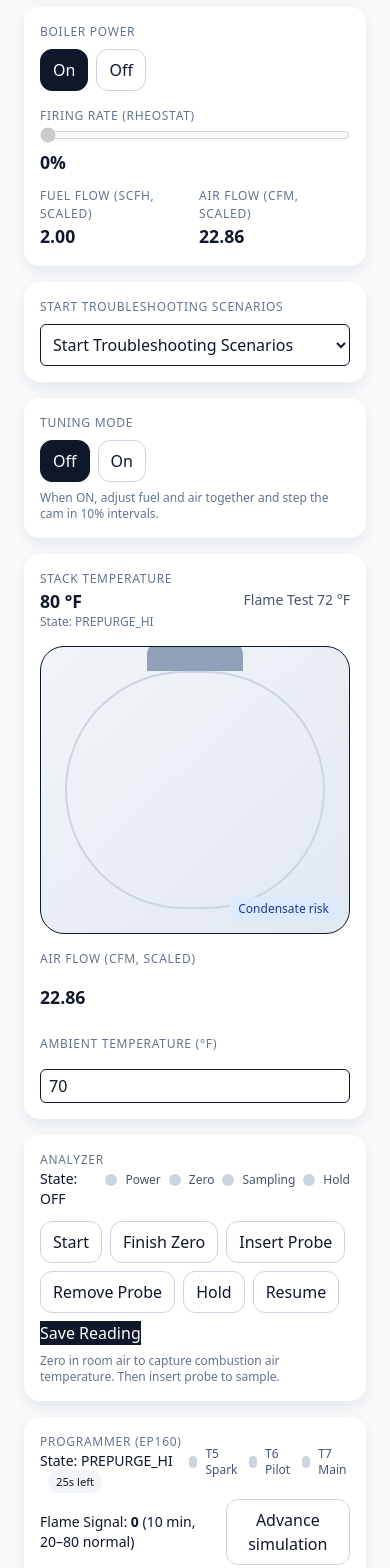
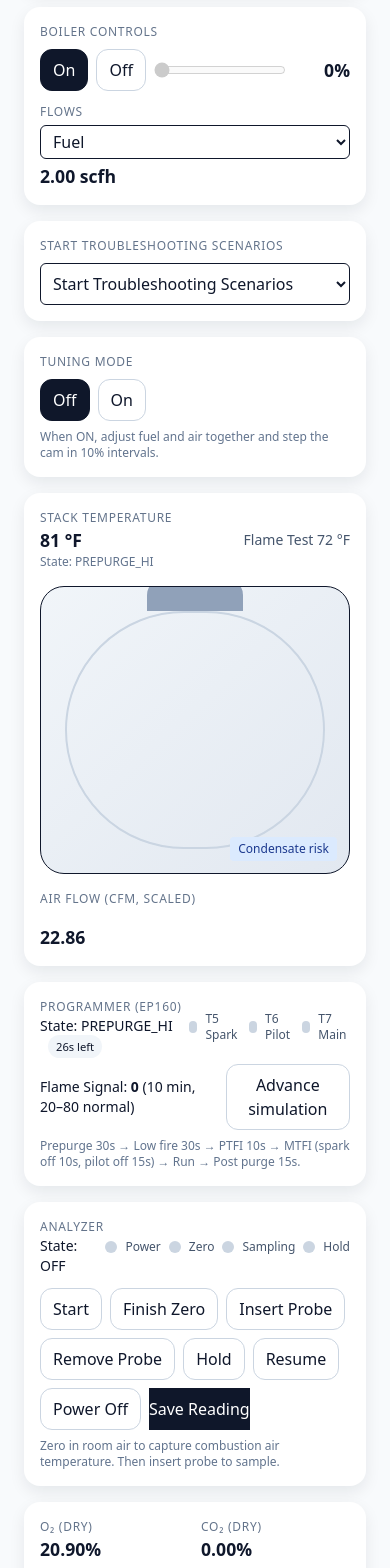
Before and after one commit to ecconvert/combustion-trainer, a React (Vite) app: page / in a window 390 px wide. Shown: the part 300-1868 px from the top of the page. Built offline with nearby package versions, Linux system fonts and the light colour scheme.

Commit message:
refactor: reorganize GUI with collapsible technician panels

```diff
--- a/src/App.jsx
+++ b/src/App.jsx
@@ -148,6 +148,15 @@ export default function CombustionTrainer() {
   const [fuelFlow, setFuelFlow] = useState(5); // fuel flow (arbitrary mol/min scale)
   const [airFlow, setAirFlow] = useState(60); // combustion air flow (mol/min)
   const [ambientF, setAmbientF] = useState(70); // surrounding temperature
+  const [flowDisplay, setFlowDisplay] = useState("fuel"); // which flow to show
+
+  // UI collapse/visibility toggles
+  const [showProgrammer, setShowProgrammer] = useState(true);
+  const [showTrendGraph, setShowTrendGraph] = useState(false);
+  const [showTrendTable, setShowTrendTable] = useState(false);
+  const [showSaved, setShowSaved] = useState(false);
+  const [showClock, setShowClock] = useState(false);
+  const [showAmbient, setShowAmbient] = useState(false);
 
   // ----------------------- Burner simulator state machine -----------------------
   const [burnerState, setBurnerState] = useState("OFF"); // current programmer state
@@ -580,6 +589,7 @@ useEffect(() => {
   const insertProbe = () => { if (anState === "READY") { setProbeInFlue(true); setAnState("SAMPLING"); } };
   const holdAnalyzer = () => { if (anState === "SAMPLING") setAnState("HOLD"); };
   const resumeAnalyzer = () => { if (anState === "HOLD") setAnState("SAMPLING"); };
+  const powerOffAnalyzer = () => { setAnState("OFF"); setProbeInFlue(false); };
   const saveReading = () => {
     const row = {
       t: new Date().toLocaleTimeString(),
@@ -755,12 +765,10 @@ const rheostatRampRef = useRef(null);
 
 
           <div className="card">
-            <div className="label">Boiler Power</div>
+            <div className="label">Boiler Controls</div>
             <div className="flex items-center gap-2 mt-2">
               <button className={`btn ${boilerOn ? 'btn-primary' : ''}`} onClick={() => setBoilerOn(true)}>On</button>
               <button className="btn" onClick={() => setBoilerOn(false)}>Off</button>
-            </div>
-            <div className="label mt-4">Firing Rate (rheostat)</div>
               <input
                 aria-label="firing rate"
                 type="range"
@@ -769,19 +777,26 @@ const rheostatRampRef = useRef(null);
                 step={1}
                 value={rheostat}
                 onChange={(e) => { if (!canSetFiring) return; setRheostat(parseInt(e.target.value)); }}
-              className="w-full"
+                className="flex-1"
                 disabled={!canSetFiring}
               />
-            <div className="value">{rheostat}%</div>
+              <div className="value w-14 text-right">{rheostat}%</div>
+            </div>
             {!tuningActive && (
-              <div className="mt-3 grid grid-cols-2 gap-2">
-                <div>
-                  <div className="label">Fuel Flow ({FUELS[fuelKey].unit}, scaled)</div>
-                  <div className="value">{fuelFlow.toFixed(2)}</div>
-                </div>
-                <div>
-                  <div className="label">Air Flow (cfm, scaled)</div>
-                  <div className="value">{Number(airFlow).toFixed(2)}</div>
+              <div className="mt-3">
+                <div className="label">Flows</div>
+                <select
+                  className="w-full border rounded-md px-2 py-1 mt-1"
+                  value={flowDisplay}
+                  onChange={(e) => setFlowDisplay(e.target.value)}
+                >
+                  <option value="fuel">Fuel</option>
+                  <option value="air">Air</option>
+                </select>
+                <div className="value mt-1">
+                  {flowDisplay === 'fuel'
+                    ? `${fuelFlow.toFixed(2)} ${FUELS[fuelKey].unit}`
+                    : `${Number(airFlow).toFixed(2)} cfm`}
                 </div>
               </div>
             )}
@@ -1044,37 +1059,8 @@ const rheostatRampRef = useRef(null);
                     <div className="value">{Number(airFlow).toFixed(2)}</div>
                   </>
                 )}
-
-                <div className="label mt-6">Ambient Temperature (°F)</div>
-                <input aria-label="ambient temperature" type="number" className="w-full border rounded-md px-2 py-1" value={ambientF} onChange={(e) => setAmbientF(parseFloat(e.target.value || 0))} />
               </div>
             </div>
-          </div>
-
-          {/* Analyzer dock */}
-          <div className="card mt-4">
-            <div className="flex items-center justify-between">
-              <div>
-                <div className="label">Analyzer</div>
-                <div className="text-sm">State: {anState} {probeInFlue && <span className="pill bg-slate-100 ml-2">Probe in flue</span>}</div>
-              </div>
-              <div className="flex gap-2 items-center">
-                <Led on={anState !== "OFF"} label="Power" />
-                <Led on={anState === "ZERO"} label="Zero" color="#06b6d4" />
-                <Led on={anState === "SAMPLING"} label="Sampling" color="#84cc16" />
-                <Led on={anState === "HOLD"} label="Hold" color="#f59e0b" />
-              </div>
-            </div>
-            <div className="mt-3 flex flex-wrap gap-2">
-              <button className="btn" onClick={startAnalyzer}>Start</button>
-              <button className="btn" onClick={finishZero} disabled={anState !== "ZERO"}>Finish Zero</button>
-              <button className="btn" onClick={insertProbe} disabled={anState !== "READY"}>Insert Probe</button>
-              <button className="btn" onClick={() => setProbeInFlue(false)}>Remove Probe</button>
-              <button className="btn" onClick={holdAnalyzer} disabled={anState !== "SAMPLING"}>Hold</button>
-              <button className="btn" onClick={resumeAnalyzer} disabled={anState !== "HOLD"}>Resume</button>
-              <button className="btn-primary" onClick={saveReading} disabled={anState === "OFF"}>Save Reading</button>
-            </div>
-            <div className="mt-2 text-xs text-slate-500">Zero in room air to capture combustion air temperature. Then insert probe to sample.</div>
           </div>
 
           <div className="card mt-4">
@@ -1096,10 +1082,70 @@ const rheostatRampRef = useRef(null);
             </div>
             <div className="mt-2 text-xs text-slate-500">Prepurge {EP160.PURGE_HF_SEC}s → Low fire {EP160.LOW_FIRE_MIN_SEC}s → PTFI {EP160.PTFI_SEC}s → MTFI (spark off {EP160.MTFI_SPARK_OFF_SEC}s, pilot off {EP160.MTFI_PILOT_OFF_SEC}s) → Run → Post purge {EP160.POST_PURGE_SEC}s.</div>
           </div>
-          {/* Trend chart */}
-          <div className="card mt-4">
-            <div className="label">Trend (last {history.length} points)</div>
-            <div className="h-64">
+        </section>
+
+        {/* Right readouts and saved table */}
+        <section className="col-span-12 lg:col-span-3 space-y-4">
+          <div className="card">
+            <div className="flex items-center justify-between">
+              <div>
+                <div className="label">Analyzer</div>
+                <div className="text-sm">State: {anState} {probeInFlue && <span className="pill bg-slate-100 ml-2">Probe in flue</span>}</div>
+              </div>
+              <div className="flex gap-2 items-center">
+                <Led on={anState !== "OFF"} label="Power" />
+                <Led on={anState === "ZERO"} label="Zero" color="#06b6d4" />
+                <Led on={anState === "SAMPLING"} label="Sampling" color="#84cc16" />
+                <Led on={anState === "HOLD"} label="Hold" color="#f59e0b" />
+              </div>
+            </div>
+            <div className="mt-3 flex flex-wrap gap-2">
+              <button className="btn" onClick={startAnalyzer}>Start</button>
+              <button className="btn" onClick={finishZero} disabled={anState !== "ZERO"}>Finish Zero</button>
+              <button className="btn" onClick={insertProbe} disabled={anState !== "READY"}>Insert Probe</button>
+              <button className="btn" onClick={() => setProbeInFlue(false)}>Remove Probe</button>
+              <button className="btn" onClick={holdAnalyzer} disabled={anState !== "SAMPLING"}>Hold</button>
+              <button className="btn" onClick={resumeAnalyzer} disabled={anState !== "HOLD"}>Resume</button>
+              <button className="btn" onClick={powerOffAnalyzer}>Power Off</button>
+              <button className="btn-primary" onClick={saveReading} disabled={anState === "OFF"}>Save Reading</button>
+            </div>
+            <div className="mt-2 text-xs text-slate-500">Zero in room air to capture combustion air temperature. Then insert probe to sample.</div>
+          </div>
+
+          <div className="card grid grid-cols-2 gap-3" role="group" aria-label="readouts">
+            <div><div className="label">O₂ (dry)</div><div className="value">{disp.O2.toFixed(2)}%</div></div>
+            <div><div className="label">CO₂ (dry)</div><div className="value">{disp.CO2.toFixed(2)}%</div></div>
+            <div><div className="label">CO</div><div className="value">{Math.round(disp.CO)} ppm</div></div>
+            <div><div className="label">CO air-free</div><div className="value">{Math.round(disp.COaf)} ppm</div></div>
+            <div><div className="label">NOₓ</div><div className="value">{Math.round(disp.NOx)} ppm</div></div>
+            <div><div className="label">Excess Air</div><div className="value">{((steady.excessAir - 1) * 100).toFixed(1)}%</div></div>
+            <div><div className="label">Efficiency</div><div className="value">{Number(disp.Eff).toFixed(1)}%</div></div>
+            <div><div className="label">Stack</div><div className="value">{Math.round(disp.StackF)} °F</div></div>
+
+            {/* Targets overlay */}
+            <div className="col-span-2 text-xs text-slate-500 mt-1">
+              Targets for {fuelKey}: O₂ {fuel.targets.O2[0]} to {fuel.targets.O2[1]} percent; CO AF ≤ {fuel.targets.COafMax} ppm; stack {fuel.targets.stackF[0]} to {fuel.targets.stackF[1]} °F.
+            </div>
+            <div className="col-span-2 mt-2">
+              <button className="label w-full text-left" onClick={() => setShowAmbient(!showAmbient)}>Ambient Temp</button>
+              {showAmbient && (
+                <input
+                  aria-label="ambient temperature"
+                  type="number"
+                  className="w-full border rounded-md px-2 py-1 mt-1"
+                  value={ambientF}
+                  onChange={(e) => setAmbientF(parseFloat(e.target.value || 0))}
+                />
+              )}
+            </div>
+          </div>
+
+          <div className="card">
+            <div className="flex items-center justify-between">
+              <div className="label">Trend Graph</div>
+              <button className="btn btn-sm" onClick={() => setShowTrendGraph(!showTrendGraph)}>{showTrendGraph ? 'Hide' : 'Show'}</button>
+            </div>
+            <div className={`h-64 mt-2 ${showTrendGraph ? '' : 'hidden'}`}>
               <ResponsiveContainer width="100%" height="100%">
                 <LineChart data={history} margin={{ top: 10, right: 20, left: 0, bottom: 0 }}>
                   <CartesianGrid strokeDasharray="3 3" />
@@ -1116,116 +1162,45 @@ const rheostatRampRef = useRef(null);
               </ResponsiveContainer>
             </div>
           </div>
-        </section>
 
-        {/* Right readouts and saved table */}
-        <section className="col-span-12 lg:col-span-3 space-y-4">
-          <div className="card grid grid-cols-2 gap-3" role="group" aria-label="readouts">
-            <div><div className="label">O₂ (dry)</div><div className="value">{disp.O2.toFixed(2)}%</div></div>
-            <div><div className="label">CO₂ (dry)</div><div className="value">{disp.CO2.toFixed(2)}%</div></div>
-            <div><div className="label">CO</div><div className="value">{Math.round(disp.CO)} ppm</div></div>
-            <div><div className="label">CO air-free</div><div className="value">{Math.round(disp.COaf)} ppm</div></div>
-            <div><div className="label">NOₓ</div><div className="value">{Math.round(disp.NOx)} ppm</div></div>
-            <div><div className="label">Excess Air</div><div className="value">{((steady.excessAir - 1) * 100).toFixed(1)}%</div></div>
-            <div><div className="label">Efficiency</div><div className="value">{Number(disp.Eff).toFixed(1)}%</div></div>
-            <div><div className="label">Stack</div><div className="value">{Math.round(disp.StackF)} °F</div></div>
-
-            {/* Targets overlay */}
-            <div className="col-span-2 text-xs text-slate-500 mt-1">
-              Targets for {fuelKey}: O₂ {fuel.targets.O2[0]} to {fuel.targets.O2[1]} percent; CO AF ≤ {fuel.targets.COafMax} ppm; stack {fuel.targets.stackF[0]} to {fuel.targets.stackF[1]} °F.
+          <div className="card overflow-x-auto">
+            <div className="flex items-center justify-between">
+              <div className="label">Trend Table</div>
+              <button className="btn btn-sm" onClick={() => setShowTrendTable(!showTrendTable)}>{showTrendTable ? 'Hide' : 'Show'}</button>
+            </div>
+            <div className={`${showTrendTable ? '' : 'hidden'} mt-2`}>
+              <table className="min-w-full text-xs">
+                <thead>
+                  <tr className="text-left text-slate-500">
+                    <th className="py-1 pr-3">t</th>
+                    <th className="py-1 pr-3">O2</th>
+                    <th className="py-1 pr-3">CO2</th>
+                    <th className="py-1 pr-3">StackF</th>
+                    <th className="py-1 pr-3">Eff</th>
+                  </tr>
+                </thead>
+                <tbody>
+                  {history.slice(-40).map((r, i) => (
+                    <tr key={i} className="border-t">
+                      <td className="py-1 pr-3 whitespace-nowrap">{r.ts}</td>
+                      <td className="py-1 pr-3 whitespace-nowrap">{r.O2?.toFixed?.(2)}</td>
+                      <td className="py-1 pr-3 whitespace-nowrap">{r.CO2?.toFixed?.(2)}</td>
+                      <td className="py-1 pr-3 whitespace-nowrap">{r.StackF?.toFixed?.(0)}</td>
+                      <td className="py-1 pr-3 whitespace-nowrap">{r.Eff?.toFixed?.(1)}</td>
+                    </tr>
+                  ))}
+                </tbody>
+              </table>
             </div>
           </div>
 
-          <div className="card">
-            <div className="label">Clock the Boiler (Metering)</div>
-            <div className="flex gap-2 mt-2">
-              <button
-                className={`btn ${meterTab === 'Gas' ? 'btn-primary' : ''}`}
-                onClick={() => setMeterTab('Gas')}
-              >
-                Gas Meter
-              </button>
-              <button
-                className={`btn ${meterTab === 'Oil' ? 'btn-primary' : ''}`}
-                onClick={() => setMeterTab('Oil')}
-              >
-                Oil Meter
-              </button>
-            </div>
-            {meterTab === 'Gas' ? (
-              <div className="mt-3 space-y-2">
-                <label className="text-sm">
-                  Dial size (ft³)
-                  <input
-                    type="number"
-                    list="dialSizes"
-                    className="w-full border rounded-md px-2 py-1 mt-1"
-                    value={gasDialSize}
-                    onChange={(e) => setGasDialSize(parseFloat(e.target.value || 0))}
-                  />
-                  <datalist id="dialSizes">
-                    <option value="0.25" />
-                    <option value="0.5" />
-                    <option value="1" />
-                    <option value="2" />
-                  </datalist>
-                </label>
-                <div className="flex flex-wrap gap-2">
-                  <button className="btn btn-primary" onClick={startGasClock} disabled={gasRunning || !isGas}>Start</button>
-                  <button className="btn" onClick={lapGasClock} disabled title="Meter laps are generated automatically from current burner flow">Lap</button>
-                  <button className="btn" onClick={stopGasClock} disabled={!gasRunning}>Stop</button>
-                  <button className="btn" onClick={resetGasClock}>Reset</button>
-                  <button className="btn" onClick={exportGasClock} disabled={!gasLaps.length}>Export</button>
-                </div>
-                {!isGas && (
-                  <div className="text-xs text-slate-500 mt-1">
-                    Gas meter is only active for Natural Gas/Propane. Select a gas fuel to clock.
-                  </div>
-                )}
-                <div className="text-sm">
-                  Sim sec/rev (from burner): <span className="font-semibold">
-                    {gasMeterRevSec > 0 ? gasMeterRevSec.toFixed(1) : '—'}
-                  </span>
-                </div>
-                <div className="text-sm">Meter CFH (clocked avg): <span className="font-semibold">{gasCFH.toFixed(1)}</span></div>
-                <div className="text-sm">Burner CFH (model): <span className="font-semibold">{gasBurnerCFH.toFixed(1)}</span></div>
-                <div className="text-sm">Cam/Reg CFH (mapped): <span className="font-semibold">{gasCamCFH.toFixed(1)}</span></div>
-                <div className="text-sm">Input MBH (model): <span className="font-semibold">{gasMBH_model.toFixed(1)}</span></div>
-              </div>
-            ) : (
-              <div className="mt-3 space-y-2">
-                <div className="text-sm">Burner GPH (model): <span className="font-semibold">{oilBurnerGPH.toFixed(2)}</span></div>
-                <div className="text-sm">Cam/Reg GPH (mapped): <span className="font-semibold">{oilCamGPH.toFixed(2)}</span></div>
-                <div className="text-sm">Sec/gal at current flow: <span className="font-semibold">{oilSecPerGal > 0 ? oilSecPerGal.toFixed(0) : '—'}</span></div>
-                <div className="text-sm">Volume in 60s: <span className="font-semibold">{(oilBurnerGPH/60).toFixed(2)}</span> gal</div>
-                <div className="text-xs text-slate-500">Field estimate from nozzle/pressure (optional):</div>
-                <label className="text-sm">
-                  Nozzle GPH @100 psi
-                  <input
-                    type="number"
-                    className="w-full border rounded-md px-2 py-1 mt-1"
-                    value={nozzleGPH100}
-                    onChange={(e) => setNozzleGPH100(parseFloat(e.target.value || 0))}
-                  />
-                </label>
-                <label className="text-sm">
-                  Pump pressure (psi)
-                  <input
-                    type="number"
-                    className="w-full border rounded-md px-2 py-1 mt-1"
-                    value={oilPressure}
-                    onChange={(e) => setOilPressure(parseFloat(e.target.value || 0))}
-                  />
-                </label>
-                <div className="text-sm">Actual GPH: <span className="font-semibold">{oilGPH.toFixed(2)}</span></div>
-                <div className="text-sm">Input MBH: <span className="font-semibold">{oilMBH.toFixed(1)}</span></div>
-                <button className="btn mt-2" onClick={exportOilClock}>Export</button>
-              </div>
-            )}
-          </div>
 
           <div className="card overflow-x-auto">
-            <div className="label mb-2">Saved readings</div>
+            <div className="flex items-center justify-between mb-2">
+              <div className="label mb-0">Saved readings</div>
+              <button className="btn btn-sm" onClick={() => setShowSaved(!showSaved)}>{showSaved ? 'Hide' : 'Show'}</button>
+            </div>
+            <div className={`${showSaved ? '' : 'hidden'}`}>
               <table className="min-w-full text-xs">
                 <thead>
                   <tr className="text-left text-slate-500">
@@ -1245,32 +1220,67 @@ const rheostatRampRef = useRef(null);
                 </tbody>
               </table>
             </div>
+          </div>
 
-        </section>
+          <div className="card mt-4">
+            <div className="flex items-center justify-between">
+              <div className="label">Clock the Boiler (Metering)</div>
+              <button className="btn btn-sm" onClick={() => setShowClock(!showClock)}>{showClock ? 'Hide' : 'Show'}</button>
+            </div>
+            <div className={showClock ? '' : 'hidden'}>
+              <div className="flex gap-2 mt-2">
+                <button className={`btn ${meterTab === 'Gas' ? 'btn-primary' : ''}`} onClick={() => setMeterTab('Gas')}>Gas Meter</button>
+                <button className={`btn ${meterTab === 'Oil' ? 'btn-primary' : ''}`} onClick={() => setMeterTab('Oil')}>Oil Meter</button>
+              </div>
+              {meterTab === 'Gas' ? (
+                <div className="mt-3 space-y-2">
+                  <label className="text-sm">
+                    Dial size (ft³)
+                    <input type="number" list="dialSizes" className="w-full border rounded-md px-2 py-1 mt-1" value={gasDialSize} onChange={(e) => setGasDialSize(parseFloat(e.target.value || 0))} />
+                    <datalist id="dialSizes">
+                      <option value="0.25" />
+                      <option value="0.5" />
+                      <option value="1" />
+                      <option value="2" />
+                    </datalist>
+                  </label>
+                  <div className="flex flex-wrap gap-2">
+                    <button className="btn btn-primary" onClick={startGasClock} disabled={gasRunning || !isGas}>Start</button>
+                    <button className="btn" onClick={lapGasClock} disabled title="Meter laps are generated automatically from current burner flow">Lap</button>
+                    <button className="btn" onClick={stopGasClock} disabled={!gasRunning}>Stop</button>
+                    <button className="btn" onClick={resetGasClock}>Reset</button>
+                    <button className="btn" onClick={exportGasClock} disabled={!gasLaps.length}>Export</button>
+                  </div>
+                  {!isGas && (<div className="text-xs text-slate-500 mt-1">Gas meter is only active for Natural Gas/Propane. Select a gas fuel to clock.</div>)}
+                  <div className="text-sm">Sim sec/rev (from burner): <span className="font-semibold">{gasMeterRevSec > 0 ? gasMeterRevSec.toFixed(1) : '—'}</span></div>
+                  <div className="text-sm">Meter CFH (clocked avg): <span className="font-semibold">{gasCFH.toFixed(1)}</span></div>
+                  <div className="text-sm">Burner CFH (model): <span className="font-semibold">{gasBurnerCFH.toFixed(1)}</span></div>
+                  <div className="text-sm">Cam/Reg CFH (mapped): <span className="font-semibold">{gasCamCFH.toFixed(1)}</span></div>
+                  <div className="text-sm">Input MBH (model): <span className="font-semibold">{gasMBH_model.toFixed(1)}</span></div>
+                </div>
+              ) : (
+                <div className="mt-3 space-y-2">
+                  <div className="text-sm">Burner GPH (model): <span className="font-semibold">{oilBurnerGPH.toFixed(2)}</span></div>
+                  <div className="text-sm">Cam/Reg GPH (mapped): <span className="font-semibold">{oilCamGPH.toFixed(2)}</span></div>
+                  <div className="text-sm">Sec/gal at current flow: <span className="font-semibold">{oilSecPerGal > 0 ? oilSecPerGal.toFixed(0) : '—'}</span></div>
+                  <div className="text-sm">Volume in 60s: <span className="font-semibold">{(oilBurnerGPH/60).toFixed(2)}</span> gal</div>
+                  <div className="text-xs text-slate-500">Field estimate from nozzle/pressure (optional):</div>
+                  <label className="text-sm">
+                    Nozzle GPH @100 psi
+                    <input type="number" className="w-full border rounded-md px-2 py-1 mt-1" value={nozzleGPH100} onChange={(e) => setNozzleGPH100(parseFloat(e.target.value || 0))} />
+                  </label>
+                  <label className="text-sm">
+                    Pump pressure (psi)
+                    <input type="number" className="w-full border rounded-md px-2 py-1 mt-1" value={oilPressure} onChange={(e) => setOilPressure(parseFloat(e.target.value || 0))} />
+                  </label>
+                  <div className="text-sm">Actual GPH: <span className="font-semibold">{oilGPH.toFixed(2)}</span></div>
+                  <div className="text-sm">Input MBH: <span className="font-semibold">{oilMBH.toFixed(1)}</span></div>
+                  <button className="btn mt-2" onClick={exportOilClock}>Export</button>
+                </div>
+              )}
+            </div>
+          </div>
 
-        {/* Data table */}
-        <section className="col-span-12">
-          <div className="card overflow-x-auto">
-            <div className="label mb-2">Trend table</div>
-            <table className="min-w-full text-sm">
-              <thead>
-                <tr className="text-left text-slate-500">{"t,O2,CO2,CO,NOx,StackF,Eff".split(",").map((h) => (<th key={h} className="py-1 pr-4">{h}</th>))}</tr>
-              </thead>
-              <tbody>
-                {history.slice(-60).map((r, i) => (
-                  <tr key={i} className="border-t">
-                    <td className="py-1 pr-4 whitespace-nowrap">{r.t}</td>
-                    <td className="py-1 pr-4">{r.O2}</td>
-                    <td className="py-1 pr-4">{r.CO2}</td>
-                    <td className="py-1 pr-4">{r.CO}</td>
-                    <td className="py-1 pr-4">{r.NOx}</td>
-                    <td className="py-1 pr-4">{r.StackF}</td>
-                    <td className="py-1 pr-4">{r.Eff}</td>
-                  </tr>
-                ))}
-              </tbody>
-            </table>
-          </div>
         </section>
       </main>
 
```
Lines whose indentation alone changed are shown as unchanged.
